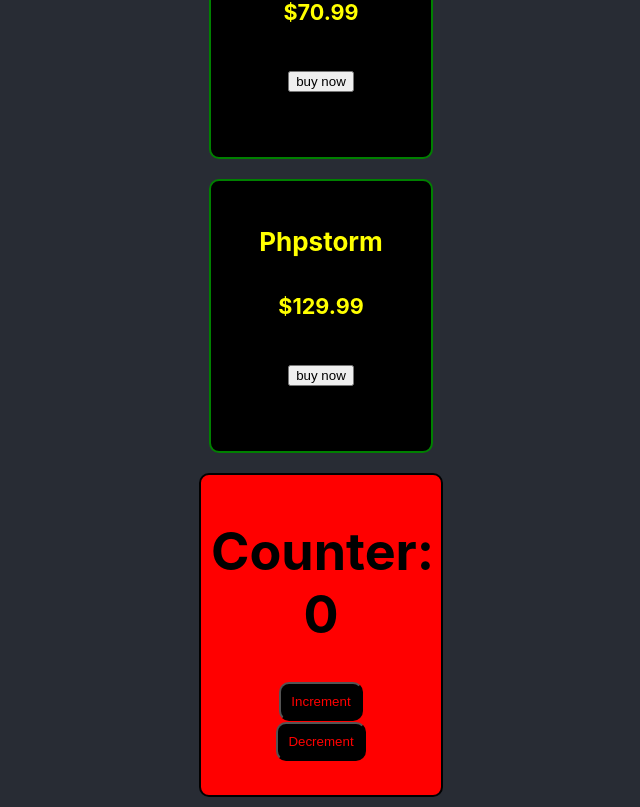
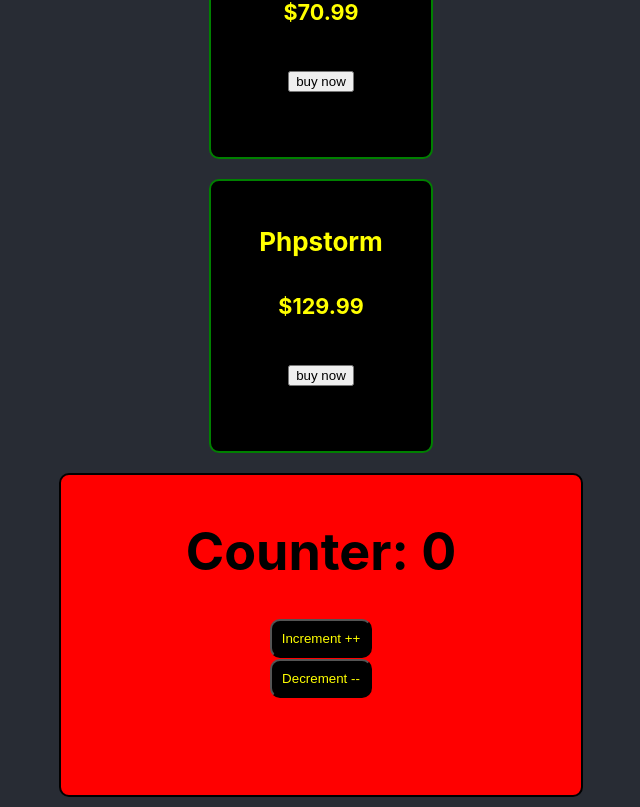
Before and after one commit to sarkermajid/React-Core-Concepts, a React (Create React App) app: page / in a window 1280 px wide. Shown: the part 1249-2056 px from the top of the page, without its empty margins (319-959 px from the left). Built offline with nearby package versions, Linux system fonts and the light colour scheme.

Commit message:
create counter using state hook

```diff
--- a/src/App.js
+++ b/src/App.js
@@ -89,7 +89,7 @@
 
   const counterStyle={
     height:'300px',
-    width:'220px',
+    width:'500px',
     backgroundColor:'red',
     color:'black',
     margin:'10px',
@@ -100,7 +100,7 @@
 
   const buttonStyle = {
     backgroundColor:'black',
-    color:'red',
+    color:'yellow',
     borderRadius:'10px',
     padding:'10px'
   }
@@ -110,9 +110,9 @@
   return(
     <div style={counterStyle}>
       <h1>Counter: {count}</h1>
-      <button style={buttonStyle} onClick={()=> setCount(count+1)}>Increment</button>
+      <button style={buttonStyle} onClick={()=> setCount(count+1)}>Increment ++</button>
       <br />
-      <button style={buttonStyle} onClick={()=> setCount(count-1)}>Decrement</button>
+      <button style={buttonStyle} onClick={()=> setCount(count-1)}>Decrement --</button>
     </div>
   )
 }
```
